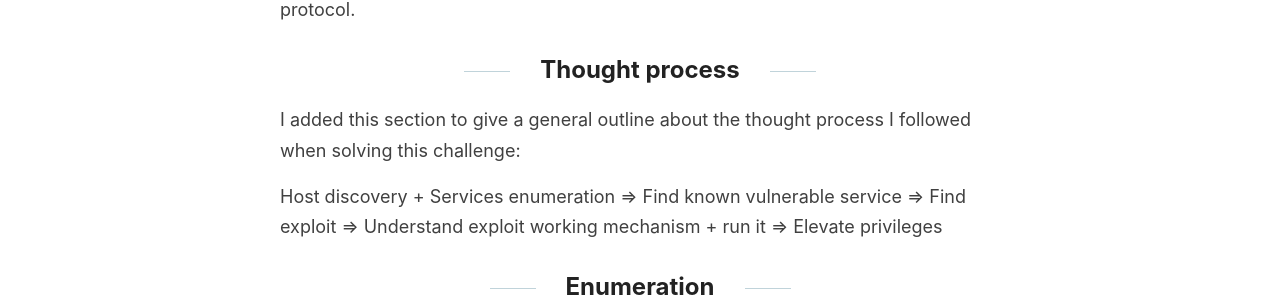
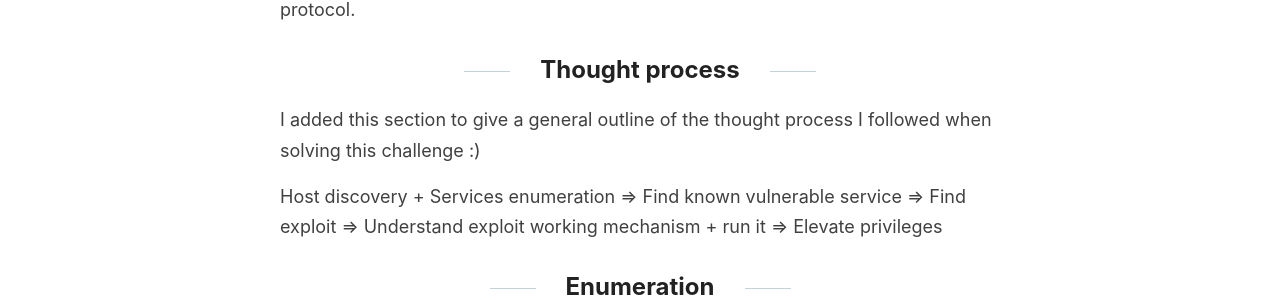
Before and after one commit to 0xdnxh/0xdnxh.github.io, a Jekyll site: the page built from _posts/2021-6-28-THM-Blue-Writeup.md, in a window 1280 px wide and 900 px high, scrolled down 547 px. Shown: the part 151-453 px from the top of the window. Built offline with Jekyll 4.4.1, drawn with Linux system fonts in a browser that asks for light colours.

Commit message:
Added modifs to Blue

```diff
--- a/_posts/2021-6-28-THM-Blue-Writeup.md
+++ b/_posts/2021-6-28-THM-Blue-Writeup.md
@@ -10,7 +10,7 @@ In this blog post you will find a writeup for the [Blue](https://tryhackme.com/r
 
 ## Thought process
 
-I added this section to give a general outline about the thought process I followed when solving this challenge:
+I added this section to give a general outline of the thought process I followed when solving this challenge :)
 
 Host discovery + Services enumeration => Find known vulnerable service => Find exploit => Understand exploit working mechanism + run it => Elevate privileges
 
```
Also changed, not shown: other parts of _posts/2021-6-28-THM-Blue-Writeup.md (+1 -1 lines).
